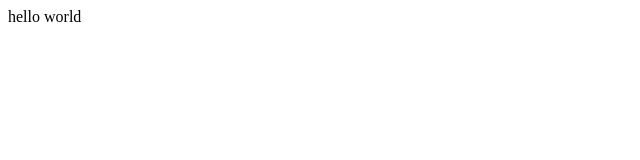
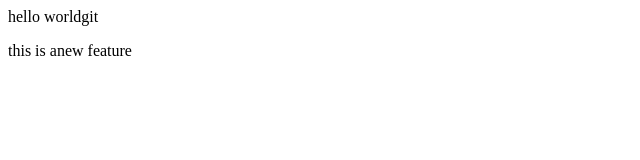
Before and after one commit to sohapp/testrepo, a plain HTML site: page index.html in a window 1280 px wide. Shown: the whole page, without its empty margins (0-640 px from the left). Drawn offline with Linux system fonts and the light colour scheme.

Commit message:
new feature

```diff
--- a/index.html
+++ b/index.html
@@ -1 +1,2 @@
-<p> hello world</p>
+<p> hello worldgit</p>
+<p>this is anew feature</p>
```
